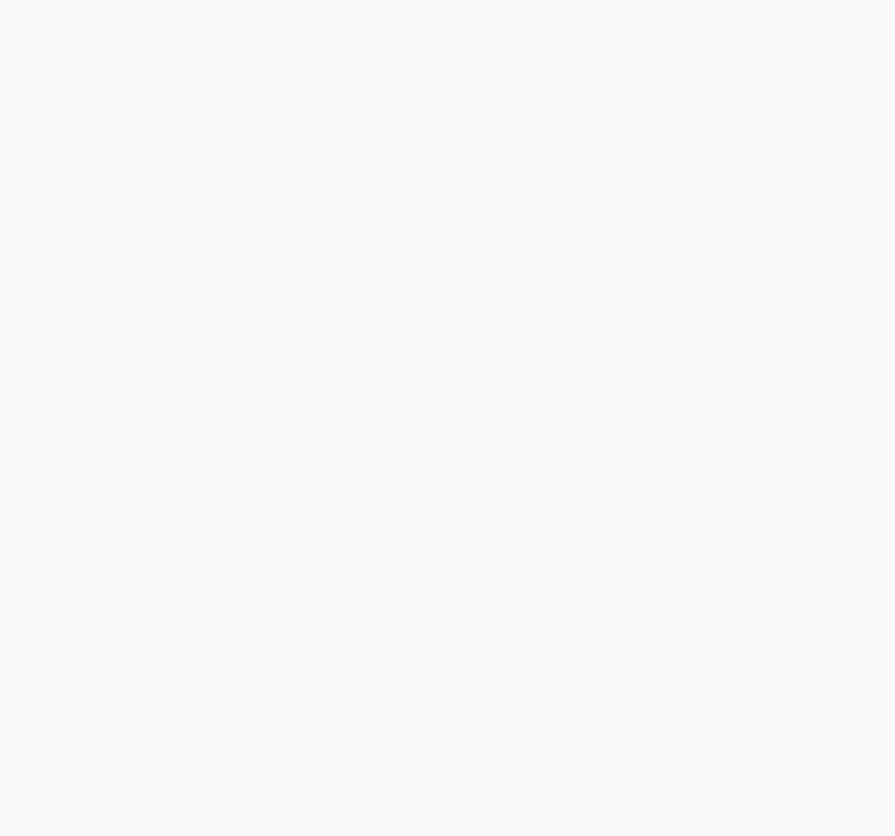
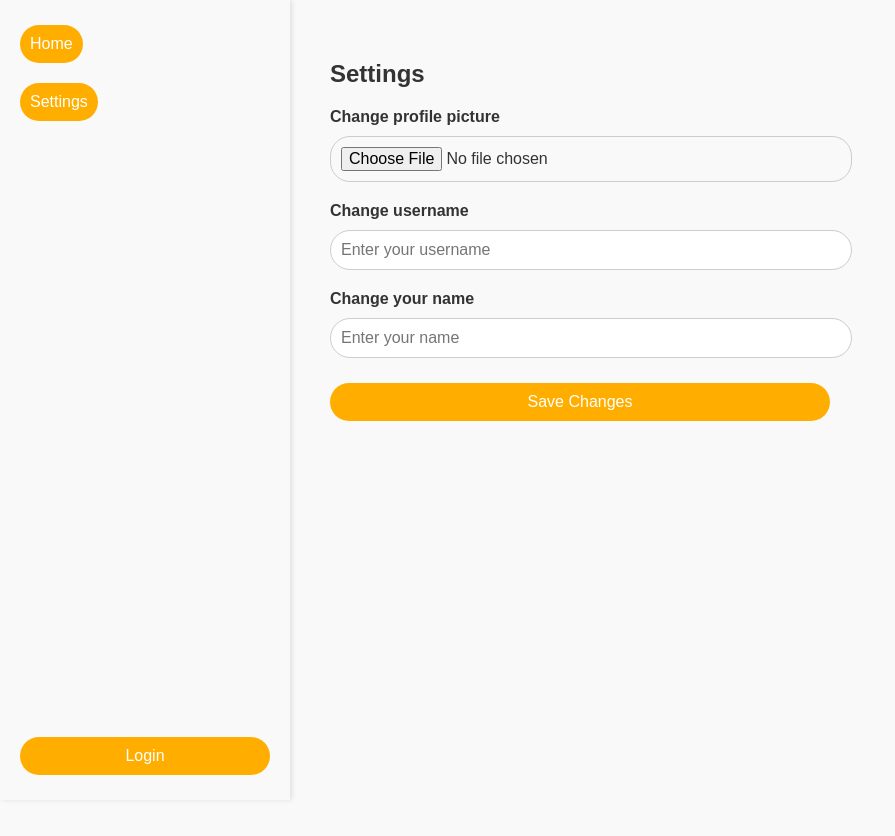
Before and after one commit to borkopp/tweeter, a Vue app in the folder frontend/: page /settings in a window 1280 px wide. Before the commit this address had no page. Shown: the top 836 px of the page, without its empty margins (0-895 px from the left). Before the commit the page ends 800 px from the top, so only its background shows below. Built offline with nearby package versions, Linux system fonts and the light colour scheme.

Commit message:
moved sidebar component to App.vue, updated router-links on buttons to make the link work on the whole button

```diff
--- a/frontend/src/App.vue
+++ b/frontend/src/App.vue
@@ -1,9 +1,31 @@
-<script setup>
+<template>
+  <div id="app" class="app-container">
+    <LeftSidebar />
+    <router-view class="main-content" />
+  </div>
+</template>
 
+<script>
+import LeftSidebar from './components/Sidebar.vue';
+
+export default {
+  name: 'App',
+  components: {
+    LeftSidebar,
+  },
+};
 </script>
 
-<template>
-  <RouterView />
-</template>
+<style lang="scss">
+@import './css/global.scss';
 
-<style scoped></style>
+.app-container {
+  display: flex;
+  height: 100vh;
+}
+
+.main-content {
+  flex-grow: 1;
+  padding: 20px;
+}
+</style>
--- a/frontend/src/components/Sidebar.vue
+++ b/frontend/src/components/Sidebar.vue
@@ -1,11 +1,11 @@
 <template>
     <aside class="sidebar">
         <div class="sidebar-top">
-            <button>Home</button>
-            <button>Settings</button>
+            <router-link to="/"><button>Home</button></router-link>
+            <router-link to="/settings"><button>Settings</button></router-link>
         </div>
         <div class="sidebar-bottom">
-            <button><router-link to="/login">Login</router-link></button>
+            <router-link to="/login"><button>Login</button></router-link>
         </div>
     </aside>
 </template>
--- /dev/null
+++ b/frontend/src/css/settings.scss
@@ -0,0 +1,63 @@
+@import 'config';
+
+.settings-container {
+  display: flex;
+  height: 100vh;
+}
+
+.main-content {
+  flex-grow: 1;
+  padding: 20px;
+
+  h2 {
+    margin-bottom: 20px;
+    font-size: 24px;
+    color: $text-color;
+  }
+
+  form {
+    display: flex;
+    flex-direction: column;
+    max-width: 500px;
+
+    .form-group {
+      margin-bottom: 15px;
+
+      label {
+        display: block;
+        margin-bottom: 5px;
+        font-weight: bold;
+      }
+
+      input[type="text"],
+      input[type="file"] {
+        width: 100%;
+        padding: 10px;
+        font-size: 16px;
+        border: 1px solid $input-border-color;
+        border-radius: $border-radius;
+        outline: none;
+        transition: border-color 0.3s;
+
+        &:focus {
+          border-color: $input-border-focus-color;
+        }
+      }
+    }
+
+    button {
+      padding: 10px 20px;
+      font-size: 16px;
+      border: none;
+      border-radius: $border-radius;
+      background-color: $primary-color;
+      color: $button-text-color;
+      cursor: pointer;
+      transition: background-color 0.3s;
+
+      &:hover {
+        background-color: $primary-color-hover;
+      }
+    }
+  }
+}
--- a/frontend/src/router/index.js
+++ b/frontend/src/router/index.js
@@ -2,10 +2,12 @@ import { createRouter, createWebHistory } from 'vue-router';
 import LoginView from '../views/LoginView.vue';
 import SignupView from '../views/SignupView.vue';
 import HomeView from '../views/HomeView.vue';
+import SettingsView from '../views/SettingsView.vue';
 
 const routes = [
   { path: '/login', component: LoginView },
   { path: '/signup', component: SignupView },
+  { path: '/settings', component: SettingsView },
   { path: '/', component: HomeView },
 ];
 
--- a/frontend/src/views/HomeView.vue
+++ b/frontend/src/views/HomeView.vue
@@ -1,6 +1,5 @@
 <template>
     <div class="home-container">
-        <LeftSidebar />
         <main class="main-content">
             <TweetBox />
         </main>
@@ -8,13 +7,11 @@
 </template>
 
 <script>
-import LeftSidebar from '../components/Sidebar.vue';
 import TweetBox from '../components/TweetBox.vue'
 
 export default {
     name: 'HomeView',
     components: {
-        LeftSidebar,
         TweetBox,
     },
 };
--- /dev/null
+++ b/frontend/src/views/SettingsView.vue
@@ -0,0 +1,30 @@
+<template>
+    <div class="settings-container">
+        <main class="main-content">
+            <h2>Settings</h2>
+            <form>
+                <div class="form-group">
+                    <label for="profile-picture">Change profile picture</label>
+                    <input type="file" id="profile-picture" />
+                </div>
+                <div class="form-group">
+                    <label for="username">Change username</label>
+                    <input type="text" id="username" placeholder="Enter your username" />
+                </div>
+                <div class="form-group">
+                    <label for="name">Change your name</label>
+                    <input type="text" id="name" placeholder="Enter your name" />
+                </div>
+                <button type="submit">Save Changes</button>
+            </form>
+        </main>
+    </div>
+</template>
+
+<script>
+
+</script>
+@
+<style scoped lang="scss">
+@import '../css/settings.scss'
+</style>
```
